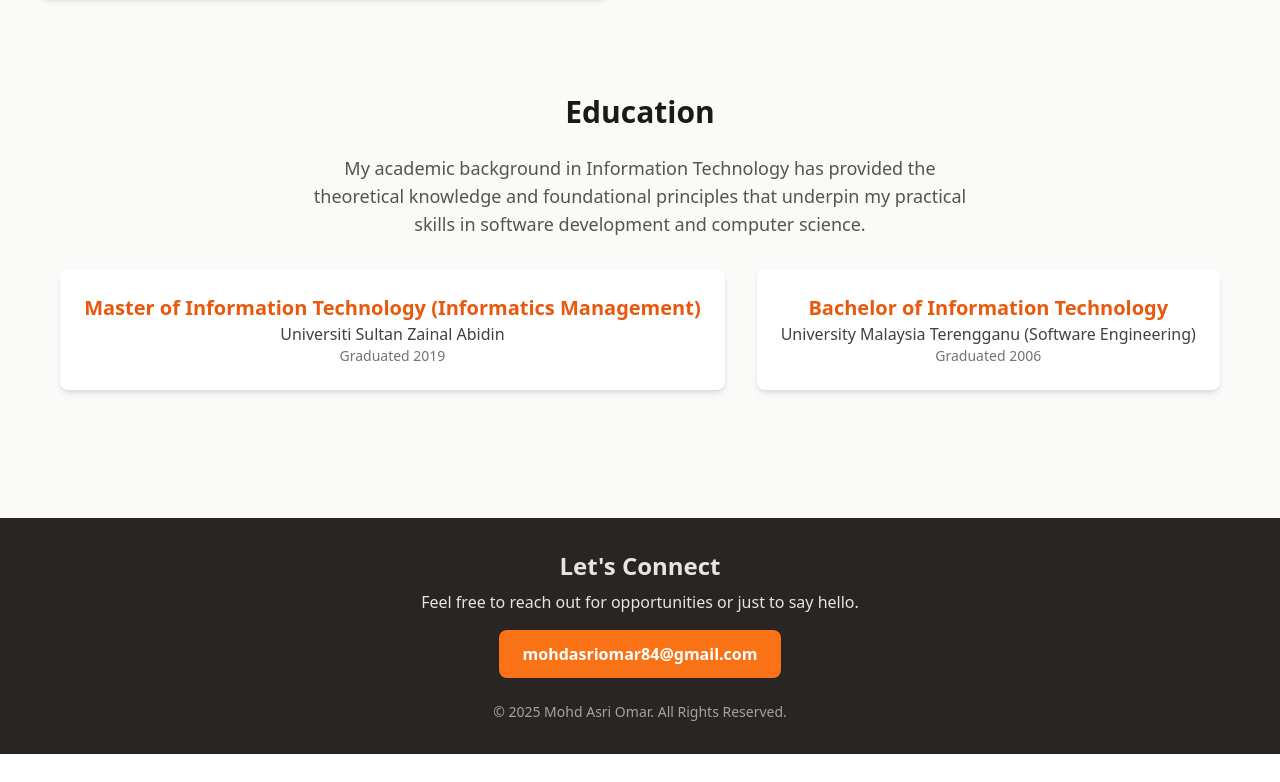
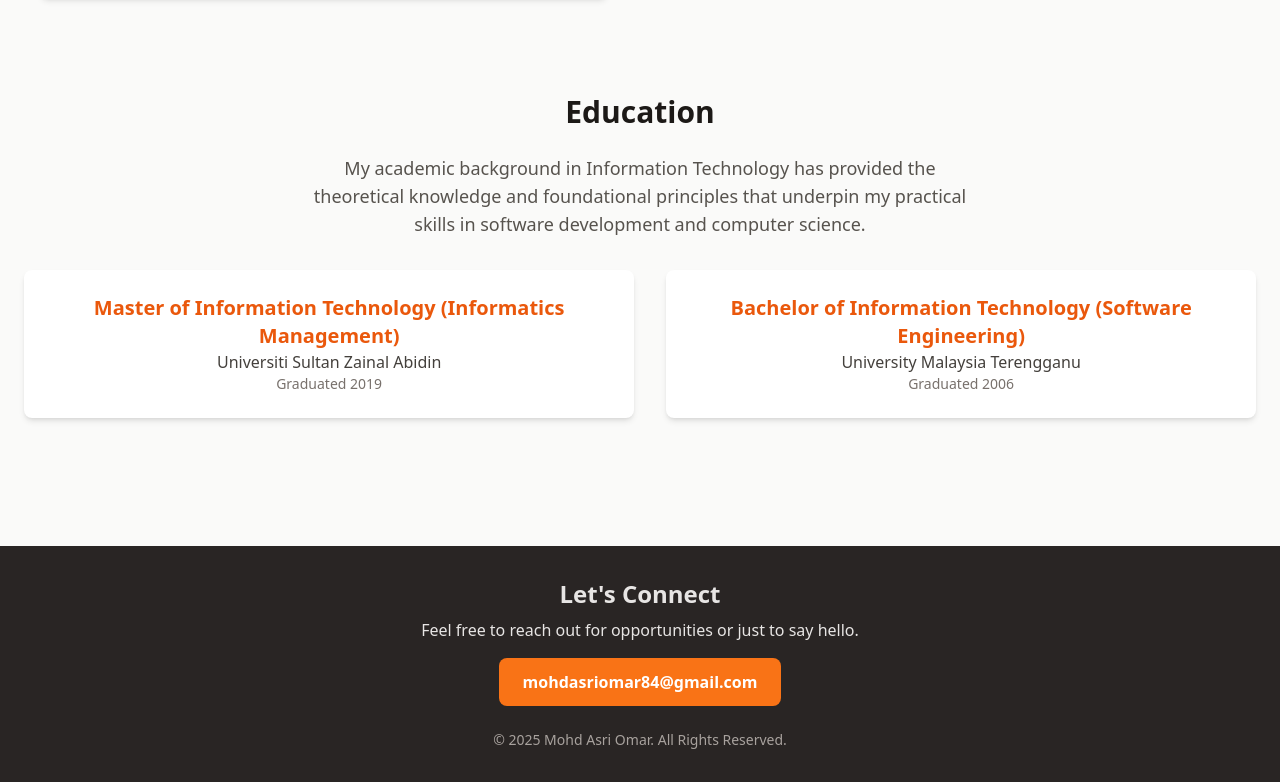
Before and after one commit to asriomar/asri25, a React (Vite) app: page / in a window 1280 px wide. Shown: the part 3242-4024 px from the top of the page. Before the commit the page ends 3996 px from the top, so only its background shows below. Built offline with nearby package versions, Linux system fonts and the light colour scheme.

Commit message:
Update App.jsx

```diff
--- a/src/App.jsx
+++ b/src/App.jsx
@@ -474,8 +474,8 @@ const App = () => {
                                 <p className="text-stone-500 text-sm">Graduated 2019</p>
                             </div>
                             <div className="bg-white p-6 rounded-lg shadow-md w-full md:w-auto text-center">
-                                <h3 className="text-xl font-bold text-orange-600">Bachelor of Information Technology</h3>
-                                <p className="text-stone-700">University Malaysia Terengganu (Software Engineering)</p>
+                                <h3 className="text-xl font-bold text-orange-600">Bachelor of Information Technology (Software Engineering)</h3>
+                                <p className="text-stone-700">University Malaysia Terengganu </p>
                                 <p className="text-stone-500 text-sm">Graduated 2006</p>
                             </div>
                         </div>
```
